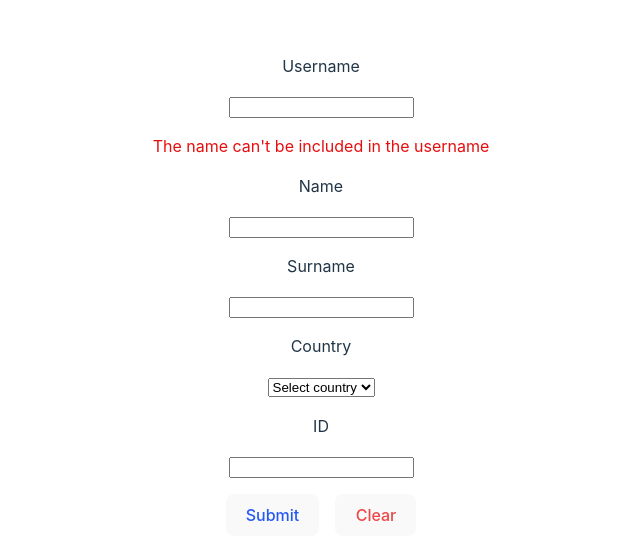
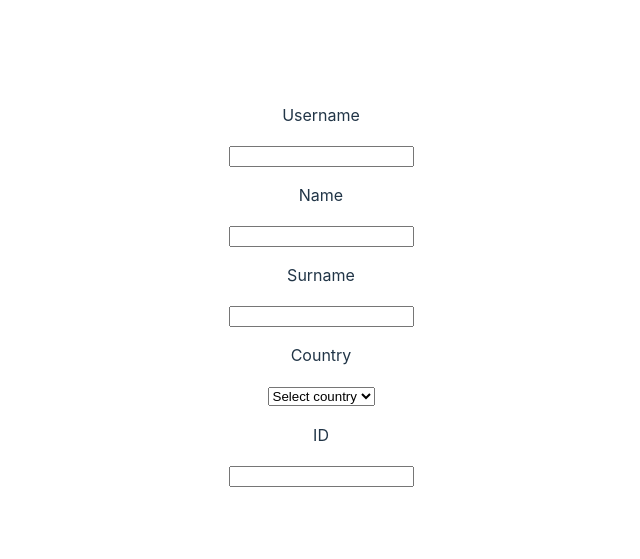
Before and after one commit to juditperea/form-testing, a React (Vite) app: page / in a window 1280 px wide. Shown: the part 105-664 px from the top of the page, without its empty margins (319-959 px from the left). Built offline with nearby package versions, Linux system fonts and the light colour scheme.

Commit message:
Refactor

```diff
--- a/src/components/FormApp.jsx
+++ b/src/components/FormApp.jsx
@@ -1,198 +1,136 @@
-import React, { useEffect, useState } from 'react'
-import '../App.css'
+import React, { useEffect, useState } from "react";
+import "../App.css";
 
-function FormApp () {
-  const [showSuccessMessage, setShowSuccessMessage] = useState(false)
-  const [isSubmitDisabled, setIsSubmitDisabled] = useState(true)
-  const [isIdValid, setIsIdValid] = useState(false)
-  const [isUsernameValid, setIsUsernameValid] = useState(false)
-  const [clicked, setClicked] = useState(false)
+function FormApp() {
+  const MAX_USERNAME_LENGTH = 10;
+  const [usernameAlert, setUsernameAlert] = useState("");
+  const [idAlert, setIdAlert] = useState("");
   const [formData, setFormData] = useState({
-    username: '',
-    name: '',
-    surname: '',
-    country: 'Select country',
-    id: ''
-  })
-  //useEffect de name
+    username: "",
+    name: "",
+    surname: "",
+    country: "Select country",
+    id: "",
+  });
 
-  useEffect(() => {
-    const { username, name, surname, country, id } = formData
-    const isUsernameValid = username.length <= 10 && !username.includes(name)
-    const isNameValid = name !== ''
-    const isSurnameValid = surname !== ''
-    const isCountryValid = country !== 'Select country'
-    const isIdValid = validateID(formData.id.toUpperCase())
+  function validateIDByCountry(id, country) {
+    if (country === "SPAIN") {
+      if (id.length !== 9) {
+        return false;
+      }
 
-    setIsSubmitDisabled(
-      !(
-        isUsernameValid &&
-        isNameValid &&
-        isSurnameValid &&
-        isCountryValid &&
-        isIdValid
-      )
-    )
-  }, [formData, isIdValid, showSuccessMessage])
-  //meter aqui el handke submit
-  const handleInputChange = event => {
-    const { name, value } = event.target
-    var upperCaseValue = value.toUpperCase()
-    if (name === 'id') {
-      setFormData({ ...formData, [name]: upperCaseValue })
-      validateID(upperCaseValue)
-    } else {
-      setFormData({ ...formData, [name]: upperCaseValue })
+      const VALID_LETTERS = "TRWAGMYFPDXBNJZSQVHLCKE";
+      const ID_NUMBER = id.substring(0, 8);
+      const ID_LETTER = id.charAt(8).toUpperCase();
+
+      if (!/^\d+$/.test(ID_NUMBER)) {
+        return false;
+      }
+
+      const calculatedLetter = VALID_LETTERS[ID_NUMBER % 23];
+
+      return ID_LETTER === calculatedLetter;
+    } else if (country === "COLOMBIA") {
+
+      return /^\d{10}$/.test(id);
     }
   }
 
-  const handleId = event => {
-    //useeffect
-
-    const newId = event.target.value
-
-    const isIdValid = validateID(newId)
-
-    setIsIdValid(isIdValid)
-    setFormData({
-      ...formData,
-      id: newId
-    })
-    if (!isIdValid) {
-      setClicked(true)
-    }
-  }
-  const handleUsername = event => {
-    const User = event.target.value.toUpperCase()
-    const isUsernameValid = User.includes(formData.name) && formData.name !== ''
-    console.log(isUsernameValid)
-    setIsUsernameValid(isUsernameValid)
-
-    setFormData({
-      ...formData,
-      username: User
-    })
-  }
-
-  const handleSubmit = event => {
-    event.preventDefault()
-
-    if (!isSubmitDisabled) {
-      setShowSuccessMessage(true)
-      setTimeout(() => setShowSuccessMessage(false), 3000)
-      setClicked(true)
-      clearForm()
+  function validateID(id, country) {
+    if (country === "SPAIN") {
+      if (!validateIDByCountry(id, country)) {
+        setIdAlert("Enter a valid ID for Spain");
+      } else {
+        setIdAlert("");
+      }
+    } else if (country === "COLOMBIA") {
+      if (!validateIDByCountry(id, country)) {
+        setIdAlert("Enter a valid ID for Colombia");
+      } else {
+        setIdAlert("");
+      }
     }
   }
 
-  const clearForm = () => {
-    setFormData({
-      username: '',
-      name: '',
-      surname: '',
-      country: 'Select country',
-      id: ''
-    })
-
-    setIsSubmitDisabled(true)
+  function validateUsernameLength(username) {
+    return username.length <= MAX_USERNAME_LENGTH;
   }
 
-  const validateID = id => {
-    const { country } = formData
-
-    if (country === 'ESPAÑA') {
-      const validLetters = 'TRWAGMYFPDXBNJZSQVHLCKE'
-      const number = parseInt(id, 10)
-      const letter = id.slice(-1).toUpperCase()
-
-      if (id.length !== 9 || isNaN(number)) {
-        setIsIdValid(false)
-        return false
-      }
-
-      const calculatedLetter = validLetters[number % 23]
-      setIsIdValid(letter === calculatedLetter)
-      return isIdValid
-    } else if (country === 'COLOMBIA') {
-      let sum = 0
-      let digit
-      id = id.replace(/\s/g, '').replace(/-/g, '')
-      id = id.split('').reverse().join('')
-      for (let i = 0; i < id.length; i++) {
-        digit = parseInt(id.charAt(i))
-
-        if (i % 2 !== 0) {
-          digit *= 2
-          if (digit >= 10) {
-            digit -= 9
-          }
-        }
-        sum += digit
-        return sum % 10 === 0
-      }
-
-      return isIdValid
+  function validateUsername(username) {
+    if (!validateUsernameLength(username)) {
+      setUsernameAlert("Username must be 10 or less characters");
+    } else {
+      setUsernameAlert("");
     }
   }
 
+  useEffect(() => {
+    validateUsername(formData.username);
+    validateID(formData.id, formData.country);
+    return () => {
+      setUsernameAlert("");
+      setIdAlert("");
+    };
+  }, [formData.username, formData.id, formData.country]);
+
+  const handleIDChange = (e) => {
+    const newID = e.target.value;
+    setFormData({ ...formData, id: newID });
+  };
+
   return (
     <div>
-      <form onSubmit={handleSubmit}>
+      <form>
         <div>
           <p>Username</p>
+          <p>{usernameAlert}</p>
           <input
-            type='text'
-            maxLength={10}
-            name='username'
+            type="text"
             value={formData.username}
-            onChange={handleUsername}
-            data-testid='username'
+            onChange={(e) =>
+              setFormData({ ...formData, username: e.target.value.toUpperCase() })
+            }
+            data-testid="username"
           />
-          {formData.username.includes(formData.name) && (
-            <div className='message-error'>
-              The name can't be included in the username
-            </div>
-          )}
         </div>
         <div>
           <p>Name</p>
           <input
-            type='text'
-            name='name'
-            value={formData.name}
-            onChange={handleInputChange}
-            data-testid='name'
+            type="text"
+            value={formData.firstname}
+            onChange={(e) =>
+              setFormData({ ...formData, firstname: e.target.value.toUpperCase() })
+            }
+            data-testid="firstname"
           />
         </div>
         <div>
           <p>Surname</p>
           <input
-            type='text'
-            name='surname'
+            type="text"
             value={formData.surname}
-            onChange={handleInputChange}
-            data-testid='surname'
+            onChange={(e) =>
+              setFormData({ ...formData, surname: e.target.value.toUpperCase() })
+            }
+            data-testid="surname"
           />
         </div>
         <div>
           <p>Country</p>
           <select
-            name='country'
             value={formData.country}
-            onChange={handleInputChange}
-            data-testid='country'
+            onChange={(e) =>
+              setFormData({ ...formData, country: e.target.value.toUpperCase() })
+            }
+            data-testid="country"
           >
-            <option
-              value='Select country'
-              data-testid='country-option-empty'
-              className='nooption'
-            >
+            <option value="Select country" data-testid="country-option-empty">
               Select country
             </option>
-            <option value='ESPAÑA' data-testid='country-option-spain'>
-              ESPAÑA
+            <option value="SPAIN" data-testid="spain">
+              SPAIN
             </option>
-            <option value='COLOMBIA' data-testid='country-option-colombia'>
+            <option value="COLOMBIA" data-testid="colombia">
               COLOMBIA
             </option>
           </select>
@@ -200,40 +138,16 @@ function FormApp () {
         <div>
           <p>ID</p>
           <input
-            type='text'
-            name='id'
-            data-testid='id'
+            type="text"
             value={formData.id.toUpperCase()}
-            onChange={handleId}
+            onChange={handleIDChange}
+            data-testid="id"
           />
-          {clicked && (
-            <div className={`message-error ${isIdValid ? 'valid' : 'invalid'}`}>
-              {isIdValid ? '' : 'Please enter a valid ID'}
-            </div>
-          )}
+          <p>{idAlert}</p>
         </div>
-        <button
-          type='submit'
-          data-testid='submit-button'
-          disabled={isSubmitDisabled}
-          className='submit'
-        >
-          Submit
-        </button>
-        <button
-          type='button'
-          onClick={clearForm}
-          data-testid='clear-button'
-          className='clear'
-        >
-          Clear
-        </button>
       </form>
-      <div data-testid='success-message' className='message'>
-        {showSuccessMessage && '✔ User created successfully.'}
-      </div>
     </div>
-  )
+  );
 }
 
-export default FormApp
+export default FormApp;
```
Also changed, not shown: 2 other files (tests, documents, lock files or other folders).
